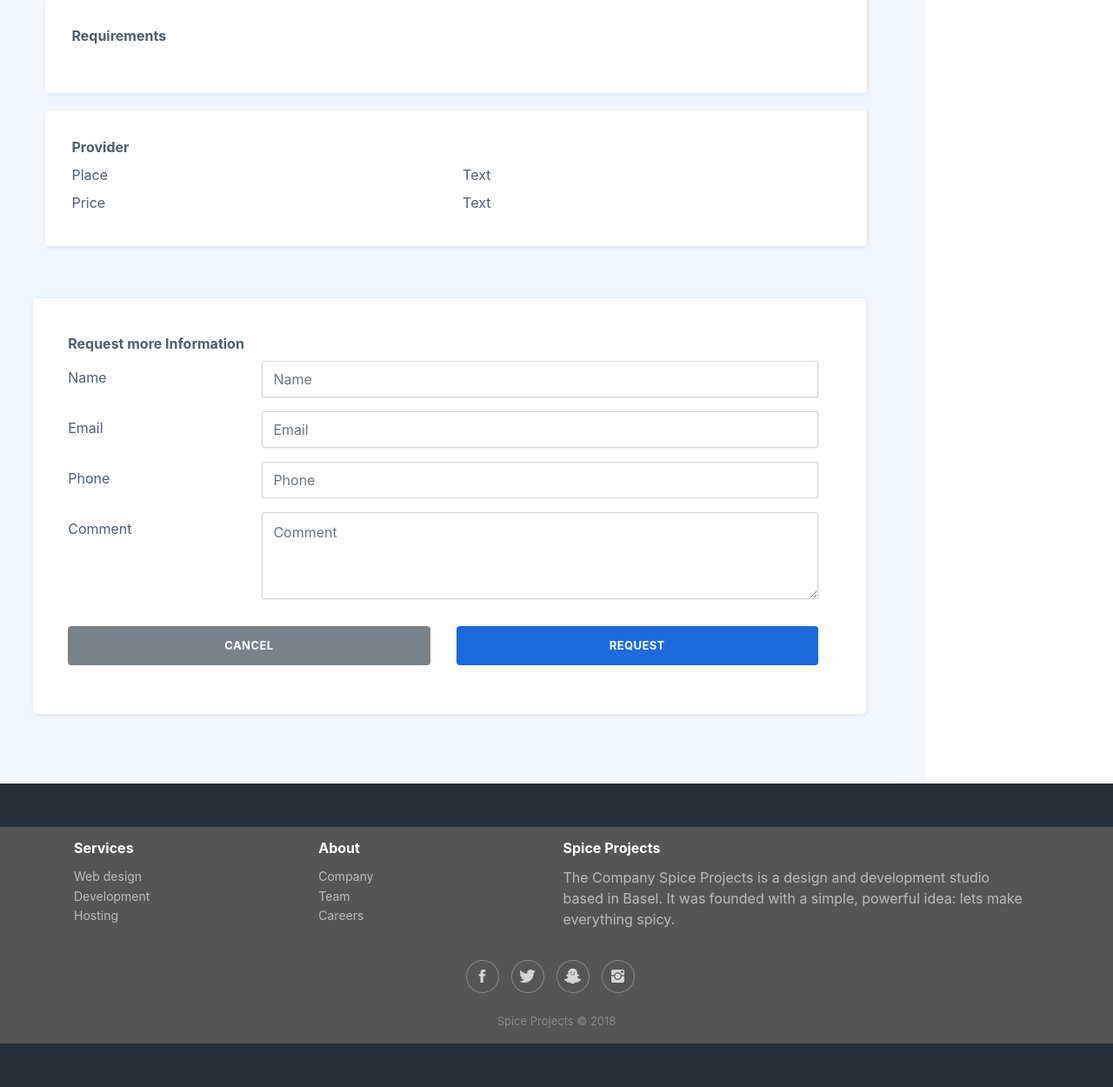
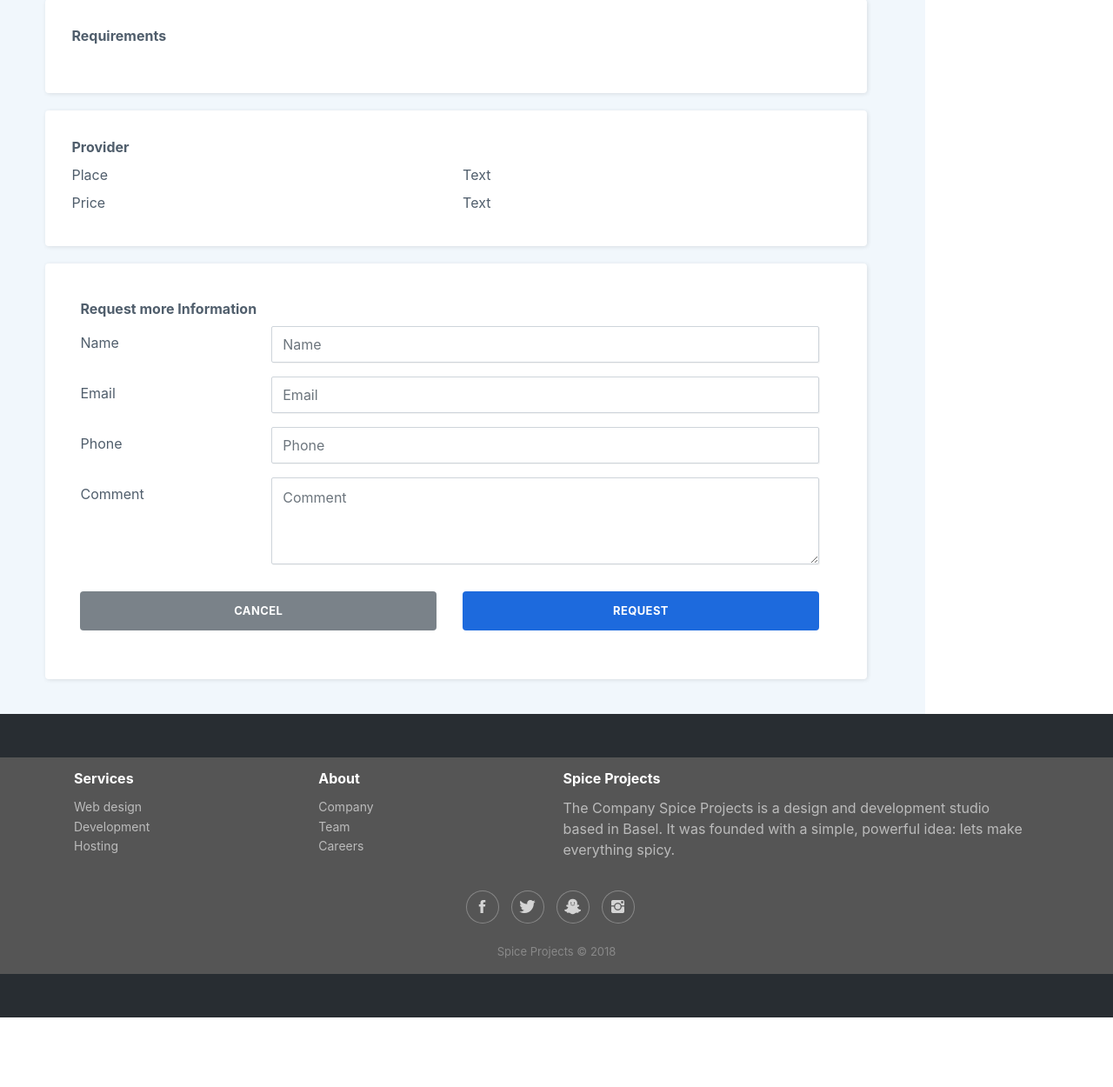
Before and after one commit to RotscherK/SpiceProjects, a PHP site: template view/program_detail.php in a window 1280 px wide. Shown: the part 782-2032 px from the top of the page at 87% size. After the commit the page ends 1952 px from the top, so only its background shows below. Run offline with PHP 8.4, Linux system fonts and the light colour scheme; the template is opened without the code that fills it, so the values that code supplies are empty; some libraries are stand-ins or nearby versions; some web fonts are replaced.

Commit message:
Program Edit

```diff
--- a/view/program_detail.php
+++ b/view/program_detail.php
@@ -85,8 +85,7 @@ isset($this->program) ? $program = $this->program : $program = new Program();
             </div>
         <?php endif; ?>
 
-        <div class="row form-clean">
-            <form action="program/request" method="post">
+        <form action="program/request" class="request-form" method="post">
             <label><strong>Request more Information</strong><br /></label>
 
             <div class="form-group row">
@@ -124,6 +123,4 @@ isset($this->program) ? $program = $this->program : $program = new Program();
             </div>
         </form>
     </div>
-
 </div>
-</div>
```
Lines whose indentation alone changed are shown as unchanged.
